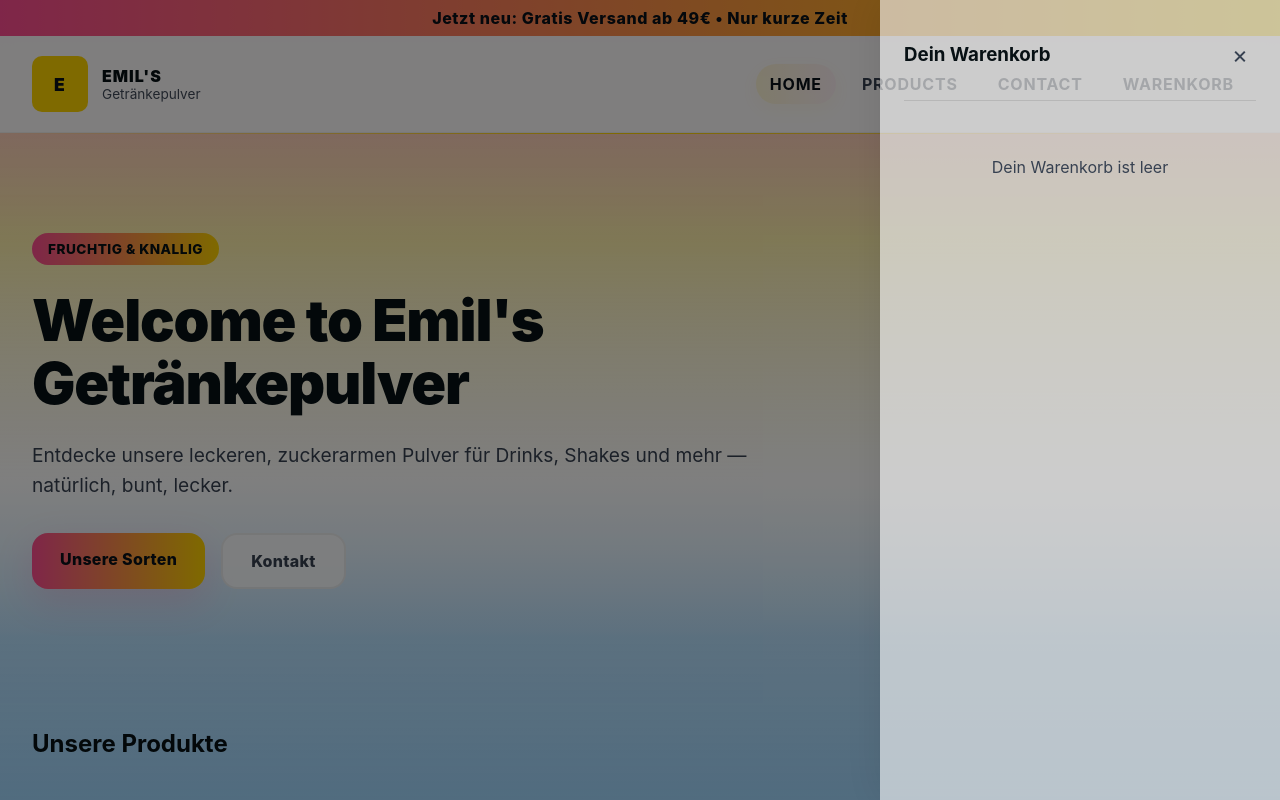
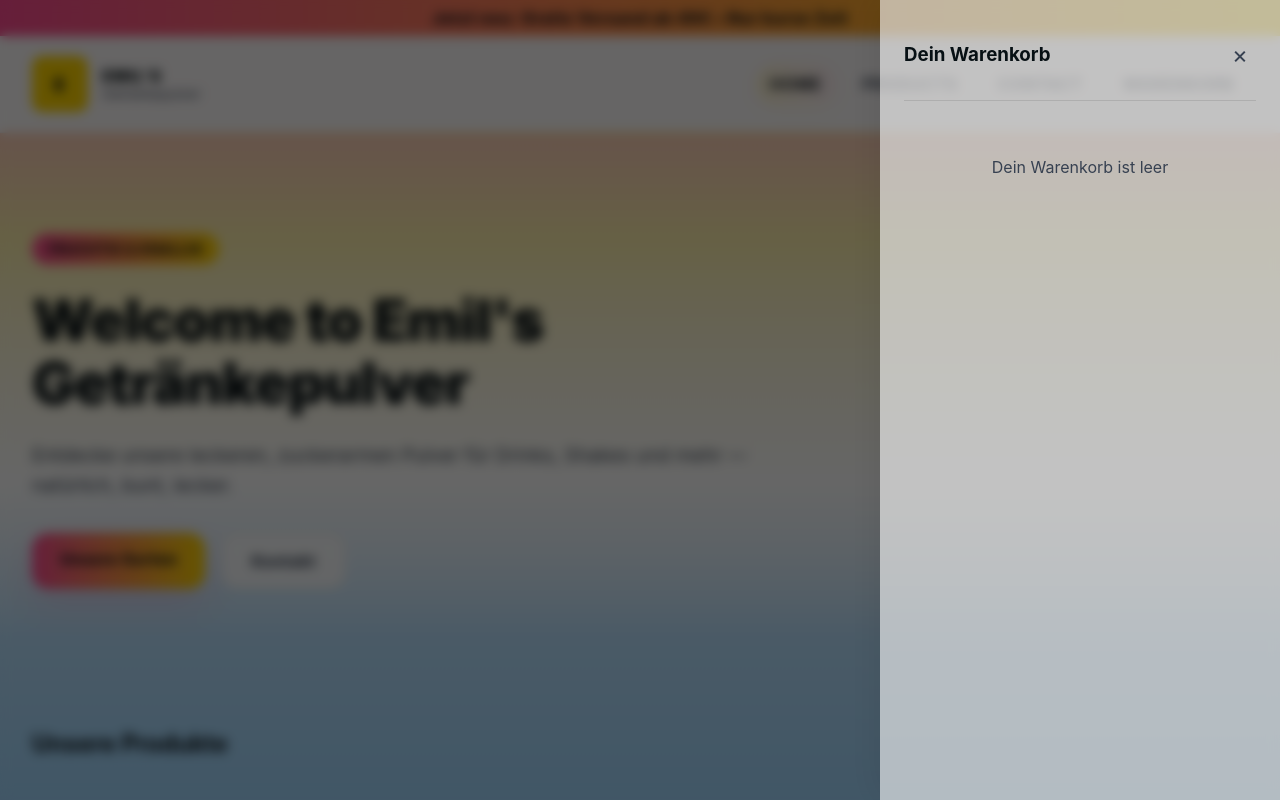
Before and after one commit to emilsan187/fruit-powder, a plain HTML site: page index.html in a window 1280 px wide. Both pictures are taken after a click on the button "WARENKORB". Shown: the top 800 px of the page. Drawn offline with Linux system fonts and the light colour scheme.

Commit message:
warenkorb wurde verbessert

```diff
--- a/styles.css
+++ b/styles.css
@@ -2,7 +2,7 @@
 
 /* Farben und Tokens — HOLY-like Anpassung */
 :root{
-  --bg: rgba(255,255,255,0.6);
+  --bg: rgba(255, 255, 255, 0.6);
   --section-bg: linear-gradient(135deg, rgba(255,212,0,0.06) 0%, rgba(255,77,146,0.04) 100%);
   --card-bg: rgba(255,255,255,0.8);
   --text: #071014;
@@ -552,12 +552,13 @@ h1{
   top: 0;
   right: 0;
   bottom: 0;
-  background: rgba(0,0,0,0.5);
+  background: rgba(0,0,0,0.6);
   width: 100%;
   z-index: 100;
   opacity: 0;
   visibility: hidden;
   transition: all 0.3s ease;
+  backdrop-filter: blur(6px);
 }
 
 .cart-overlay.show {
```
